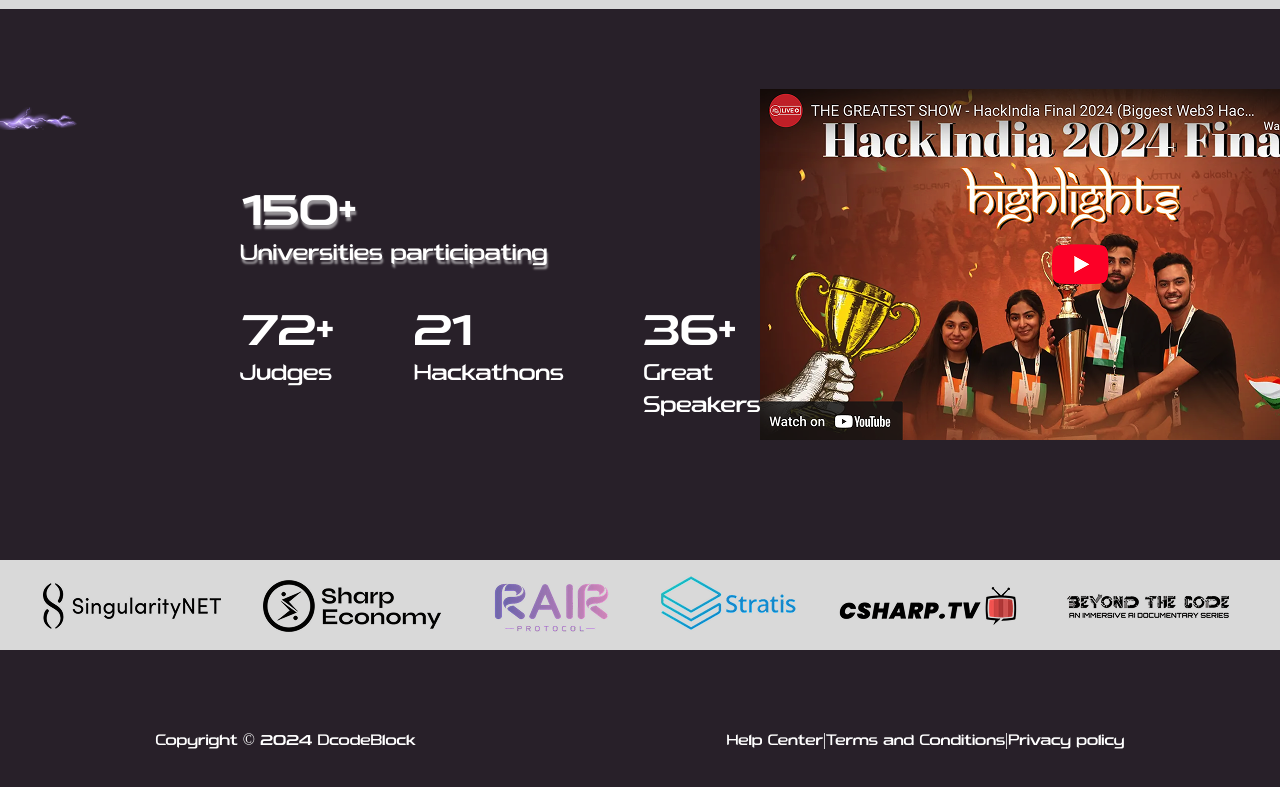
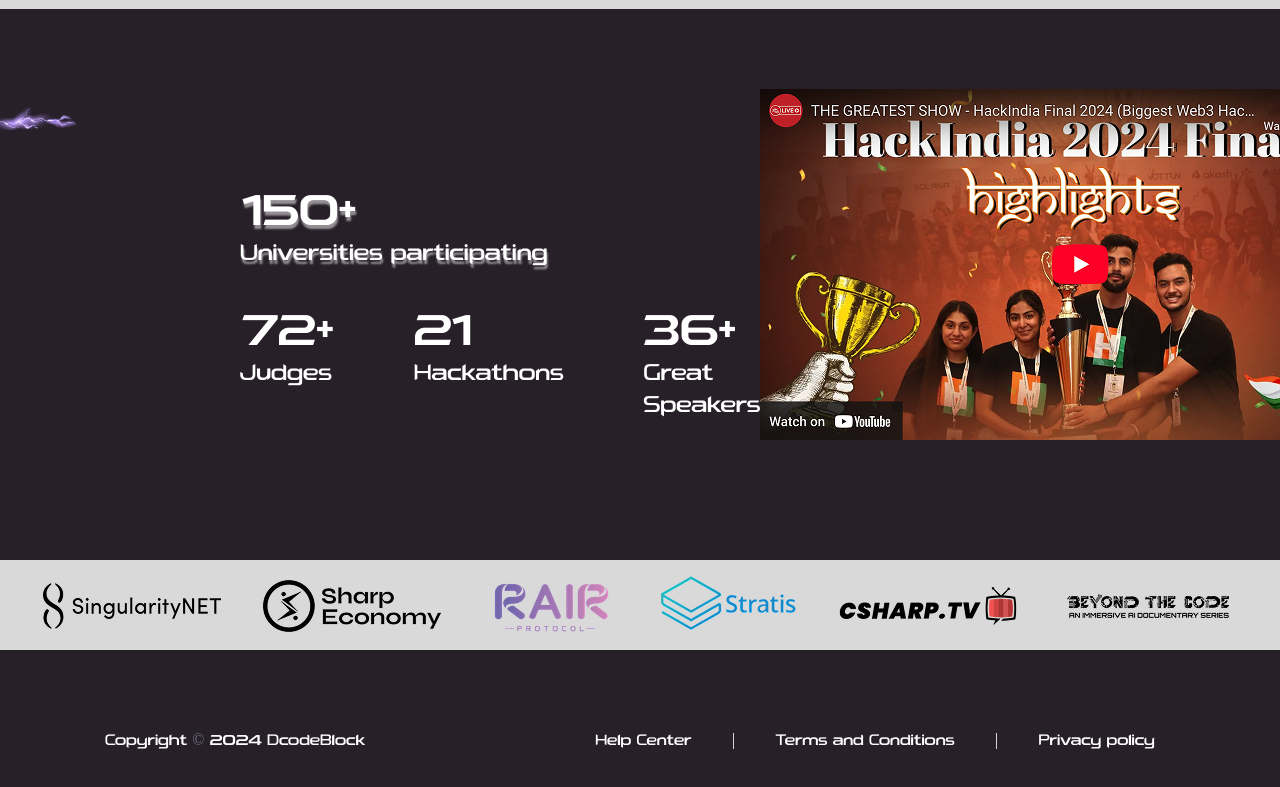
Before and after one commit to amantoor17/dcodeblock-assignment, a React (Vite) app: page / in a window 1280 px wide. Shown: the part 991-1778 px from the top of the page. Built offline with nearby package versions, Linux system fonts and the light colour scheme; a web font is replaced by a local one.

Commit message:
styled footer

```diff
--- a/src/components/Footer.jsx
+++ b/src/components/Footer.jsx
@@ -1,8 +1,11 @@
 function Footer() {
-    return(
+    return (
         <div className="flex w-screen text-white justify-around pt-20 proxon-font font-normal">
-            <p>Copyright © 2024 DcodeBlock</p>
-            <div className="flex justify-between">
+            <p>
+                Copyright <span className="text-gray-500">©</span> 2024 DcodeBlock
+            </p>
+
+            <div className="flex justify-around w-full max-w-[600px]">
                 <p>Help Center</p>
                 <span>|</span>
                 <p>Terms and Conditions</p>
@@ -10,7 +13,7 @@
                 <p>Privacy policy</p>
             </div>
         </div>
-    )
+    );
 }
 
 export default Footer;
```
